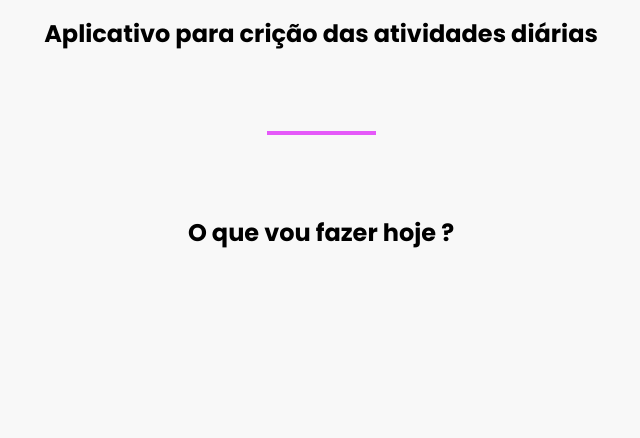
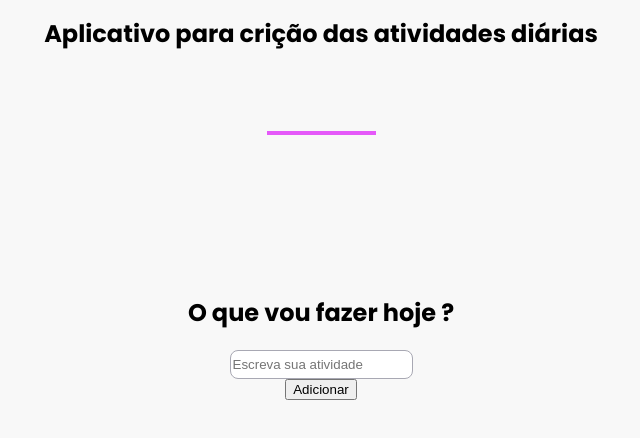
Before and after one commit to Paulopsrj/todoist-electronjs, an Electron app: page index.html in a window 800 px wide. Shown: the whole page, without its empty margins (79-719 px from the left). Drawn offline with Linux system fonts and the light colour scheme.

Commit message:
Adicionando div atividade

```diff
--- a/index.html
+++ b/index.html
@@ -13,8 +13,11 @@
 
   <!--//traço de divisao -->
   <hr />
-
-  <h2>O que vou fazer hoje ?</h2>
-
+  <!-- Div com conteúdo de cadastrar atividade -->
+  <div class="conteudo-atividade" >
+    <h2>O que vou fazer hoje ?</h2>
+    <input type="text" placeholder="Escreva sua atividade" />
+    <button>Adicionar</button>
+  </div>
 </body>
 </html>
--- a/style.css
+++ b/style.css
@@ -13,6 +13,19 @@ hr{
   width: 105px;
   border: 2px solid #E559F9;
   margin-top: 80px;
+  margin-bottom: 80px;
+}
+
+.conteudo-atividade{
+  display: flex;
+  flex-direction: column;
+  align-items: center;
+}
+
+input{
+  height: 25px;
+  border-radius: 8px;
+  border: 1px solid #A8A8B3;
 }
 
 h2{
```
